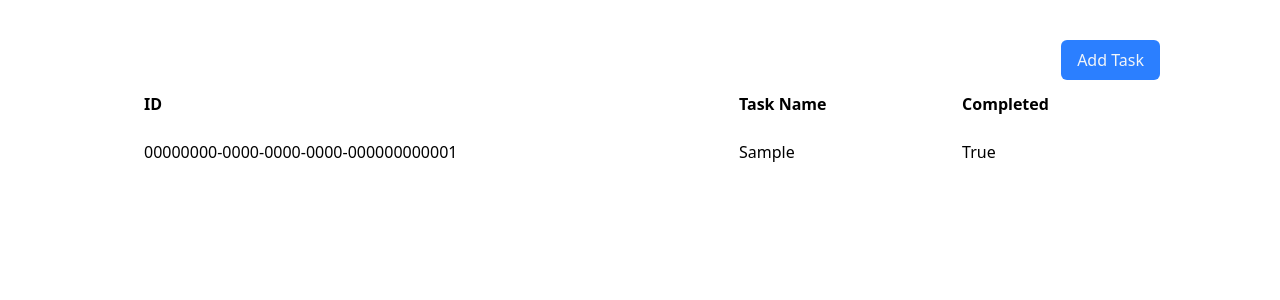
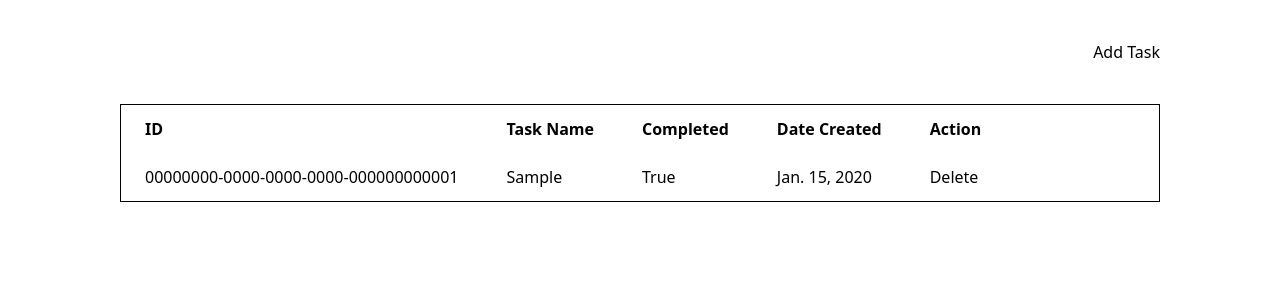
Before and after one commit to ifejinity/todo-list-app, a Django app: page /to-do-list/ in a window 1280 px wide. Shown: the top 300 px of the page. Run offline with Django 5.2, Linux system fonts and the light colour scheme; tables that the repository leaves empty hold one stand-in row (values such as "Sample post"); some libraries are stand-ins or nearby versions.

Commit message:
add delete_task

```diff
--- a/first_django_project/settings.py
+++ b/first_django_project/settings.py
@@ -26,7 +26,6 @@
 DEBUG = True
 
 ALLOWED_HOSTS = []
-
 
 # Application definition
 
--- /dev/null
+++ b/to_do_list/static/js/TodoController.js
@@ -0,0 +1,7 @@
+const createTaskButton = document.querySelector('#create_task_button');
+const createTaskForm = document.querySelector('#create_task_form');
+
+/**submit create task form */
+createTaskButton.addEventListener('click', () => {
+   createTaskForm.submit();
+})
--- a/to_do_list/templates/to_do_list/base.html
+++ b/to_do_list/templates/to_do_list/base.html
@@ -4,11 +4,14 @@
     <meta charset="UTF-8">
     <meta name="viewport" content="width=device-width, initial-scale=1.0">
     <title>Todo List App Using Django</title>
+    <link href="https://cdn.jsdelivr.net/npm/daisyui@5" rel="stylesheet" type="text/css" />
     <script src="https://cdn.jsdelivr.net/npm/@tailwindcss/browser@4"></script>
 </head>
 <body>
     <div id="content">
         {% block content %}{% endblock %}
     </div>
+
+    {% block scripts %}{% endblock %}
 </body>
 </html>
--- a/to_do_list/templates/to_do_list/index.html
+++ b/to_do_list/templates/to_do_list/index.html
@@ -1,41 +1,71 @@
 {% extends "to_do_list/base.html" %}
+{% load static %}
 
 {% block content %}
-    <div popover id="addTask" class="shadow-lg p-6 w-full max-w-md bg-white rounded-lg border border-gray-200">
-        <h2 class="text-xl font-semibold mb-4 text-gray-800">Add New Task</h2>
-        <form action="{% url 'create_todo' %}" method="post" class="space-y-4">
+    <dialog id="addTask" class="modal">
+        <div class="modal-box">
+            <h3 class="text-lg font-bold">Create new task</h3>
+            <p class="py-4">Press ESC key or click the button below to close</p>
+            <form action="{% url 'create_todo' %}" method="post" class="space-y-4" id="create_task_form">
                 {% csrf_token %}
-
-            <div>
-                <label for="task" class="block text-sm font-medium text-gray-700">Task Name:</label>
-                <input id="task" type="text" name="task" class="mt-1 block w-full px-4 py-2 border border-gray-300 rounded-md shadow-sm focus:ring-blue-500 focus:border-blue-500" required>
-            </div>
-
-            <div class="flex justify-between items-center">
-                <input type="submit" value="Create Task" class="bg-blue-600 text-white py-2 px-4 rounded-md hover:bg-blue-700 transition duration-200">
-            </div>
+                <fieldset class="fieldset">
+                    <legend class="fieldset-legend">Task Name</legend>
+                    <input id="task" type="text" name="task" class="input input-neutral w-full"/>
+                </fieldset>
+            </form>
+            <div class="modal-action">
+                <form method="dialog">
+                    <button class="btn btn-ghost">Cancel</button>
+                    <button class="btn btn-primary" id="create_task_button">Create Task</button>
                 </form>
             </div>
+        </div>
+    </dialog>
 
-    <div class="flex flex-col w-full px-30 py-10">
-        <button popovertarget="addTask" class="p-[8px_16px] bg-blue-500 rounded-[6px] text-slate-100 w-fit self-end">Add Task</button>
-        <table class="w-full bg-white rounded-lg overflow-hidden">
+    <div class="flex flex-col w-full px-30 py-10 gap-10">
+        <button class="btn btn-primary w-fit self-end" onclick="addTask.showModal()">Add Task</button>
+        <div class="overflow-x-auto rounded-box border border-base-content/5 bg-base-100">
+            <table class="table">
+                <!-- head -->
                 <thead>
                     <tr>
                         <th class="py-3 px-6 text-left">ID</th>
                         <th class="py-3 px-6 text-left">Task Name</th>
                         <th class="py-3 px-6 text-left">Completed</th>
+                        <th class="py-3 px-6 text-left">Date Created</th>
+                        <th class="py-3 px-6 text-left">Action</th>
                     <tr>
                 </thead>
+                {% if todos %}
                 <tbody>
                     {% for todo in todos %}
                         <tr>
                             <td class="py-3 px-6">{{todo.id}}</td>
                             <td class="py-3 px-6">{{todo.task|default:"-"}}</td>
                             <td class="py-3 px-6">{{todo.completed}}</td>
+                            <td class="py-3 px-6">{{todo.created_at}}</td>
+                            <td class="py-3 px-6">
+                                <a class="btn btn-error" href="{% url 'delete_todo' todo.id %}" onclick="return confirm('Are you sure you want to delete this?');">
+                                    Delete
+                                </a>
+                            </td>
                         </tr>
                     {% endfor %}
                 </tbody>
+                {% else %}
+                <tbody>
+                    <tr>
+                        <td class="py-3 px-6" colspan="5">
+                            <p class="w-full text-center text-[24px] font-bold text-neutral-400">No Available Data</p>
+                        </td>
+                    </tr>
+                </tbody>
+                {% endif %}
             </table>
         </div>
+    </div>
 {% endblock %}
+
+{% block scripts %}
+    <script src="{% static 'js/TodoController.js' %}"></script>
+{% endblock %}
--- a/to_do_list/urls.py
+++ b/to_do_list/urls.py
@@ -4,4 +4,5 @@
 urlpatterns = [
     path("", views.index, name="index"),
     path("todos/create", views.create_todo, name="create_todo"),
+    path("todos/delete/<uuid:id>", views.delete_todo, name="delete_todo"),
 ]
--- a/to_do_list/views.py
+++ b/to_do_list/views.py
@@ -1,4 +1,4 @@
-from django.shortcuts import render, redirect
+from django.shortcuts import render, redirect, get_object_or_404
 from .models import Todo
 import uuid
 # Create your views here.
@@ -17,3 +17,8 @@
         completed=False
     )
     return redirect('index')
+
+def delete_todo(request, id):
+    todo = get_object_or_404(Todo, id=id)
+    todo.delete()
+    return redirect('index')
```
Also changed, not shown: db.sqlite3. Lines whose indentation alone changed are shown as unchanged.
